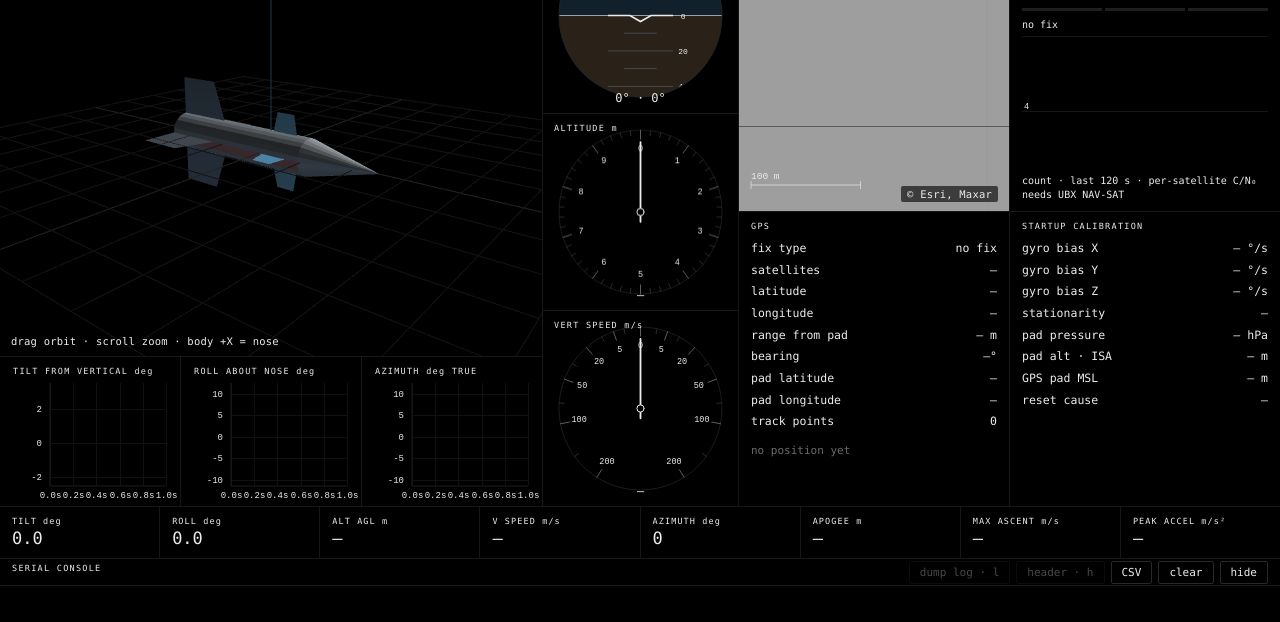
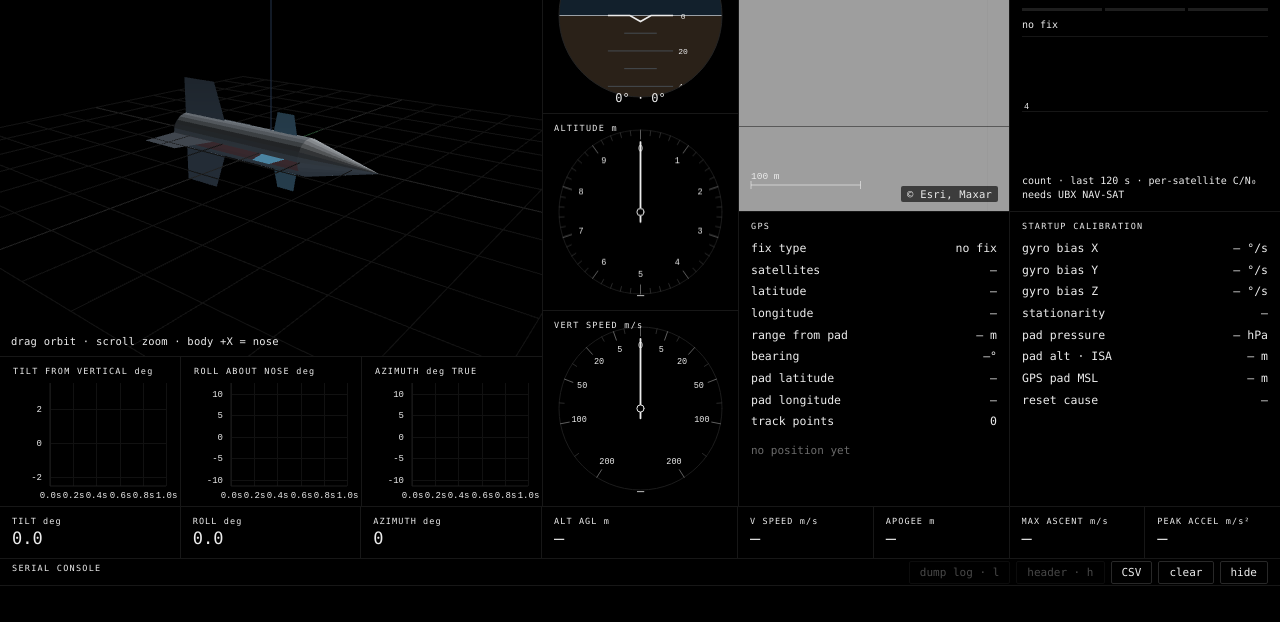
Before and after one commit to iamraging123/kittyv1-attitude-viewer, a plain HTML site: page index.html in a window 1280 px wide. Shown: the part 122-744 px from the top of the page. Drawn offline with Linux system fonts and the light colour scheme; animation ran at ten frames a second.

Commit message:
Align the tilt/roll/azimuth readouts under their own charts
The strip was one flat row of eight equal boxes spanning the whole window,
so nothing in it lined up with anything above it. It is now three groups
whose flex mirrors the row above exactly -- #sgL/#sgM/#sgR against
#leftcol/#gcol/#quad -- with the three angle readouts inside the left group
in chart order, and ALT AGL alone under the gauge column that carries the
altimeter. Measured drift between each box and its chart is <=1px, from
border rounding.

The box rule had to become #strip>div>div: as #strip div it would have
matched the new group wrappers too and given them padding and borders.

Co-Authored-By: Claude Opus 5 <noreply@anthropic.com>

```diff
--- a/index.html
+++ b/index.html
@@ -107,8 +107,15 @@ label.file:hover{color:var(--fg);border-color:#3a3a3a}
 
 /* --------------------------------------------------------------- strip */
 #strip{flex:0 0 auto;display:flex;border-top:1px solid var(--edge)}
-#strip div{flex:1 1 0;padding:8px 12px;border-right:1px solid var(--edge);min-width:0}
-#strip div:last-child{border-right:0}
+/* Three groups whose flex mirrors the row above (#leftcol | #gcol | #quad)
+   exactly, so the tilt/roll/azimuth readouts land under their own charts
+   instead of drifting across the window. Change one, change the other. */
+#strip>div{display:flex;min-width:0}
+#strip>#sgL{flex:1 1 0}
+#strip>#sgM{flex:0 0 196px}
+#strip>#sgR{flex:1 1 0}
+#strip>div>div{flex:1 1 0;padding:8px 12px;border-right:1px solid var(--edge);min-width:0}
+#strip>div:last-child>div:last-child{border-right:0}
 #strip span{display:block;font-size:8.5px;letter-spacing:.13em;color:var(--fg3);
   margin-bottom:3px;white-space:nowrap;overflow:hidden;text-overflow:ellipsis}
 #strip b{font:400 17px/1 var(--mono);font-variant-numeric:tabular-nums;
@@ -293,14 +300,22 @@ a[aria-disabled]{opacity:.45;pointer-events:none}
     </div>
 
     <div id="strip">
+      <!-- one box per chart above, in the same order -->
+      <div id="sgL">
         <div><span>TILT deg</span><b id="vTilt">—</b></div>
         <div><span>ROLL deg</span><b id="vRoll">—</b></div>
+        <div><span>AZIMUTH deg</span><b id="vAzi">—</b></div>
+      </div>
+      <!-- under the gauge column, which carries the altimeter -->
+      <div id="sgM">
         <div><span>ALT AGL m</span><b id="vAlt">—</b></div>
+      </div>
+      <div id="sgR">
         <div><span>V SPEED m/s</span><b id="vVv">—</b></div>
-      <div><span>AZIMUTH deg</span><b id="vAzi">—</b></div>
         <div><span>APOGEE m</span><b id="vApo">—</b></div>
         <div><span>MAX ASCENT m/s</span><b id="vMaxU">—</b></div>
         <div><span>PEAK ACCEL m/s²</span><b id="vMaxA">—</b></div>
+      </div>
     </div>
   </section>
 
```
Lines whose indentation alone changed are shown as unchanged.
